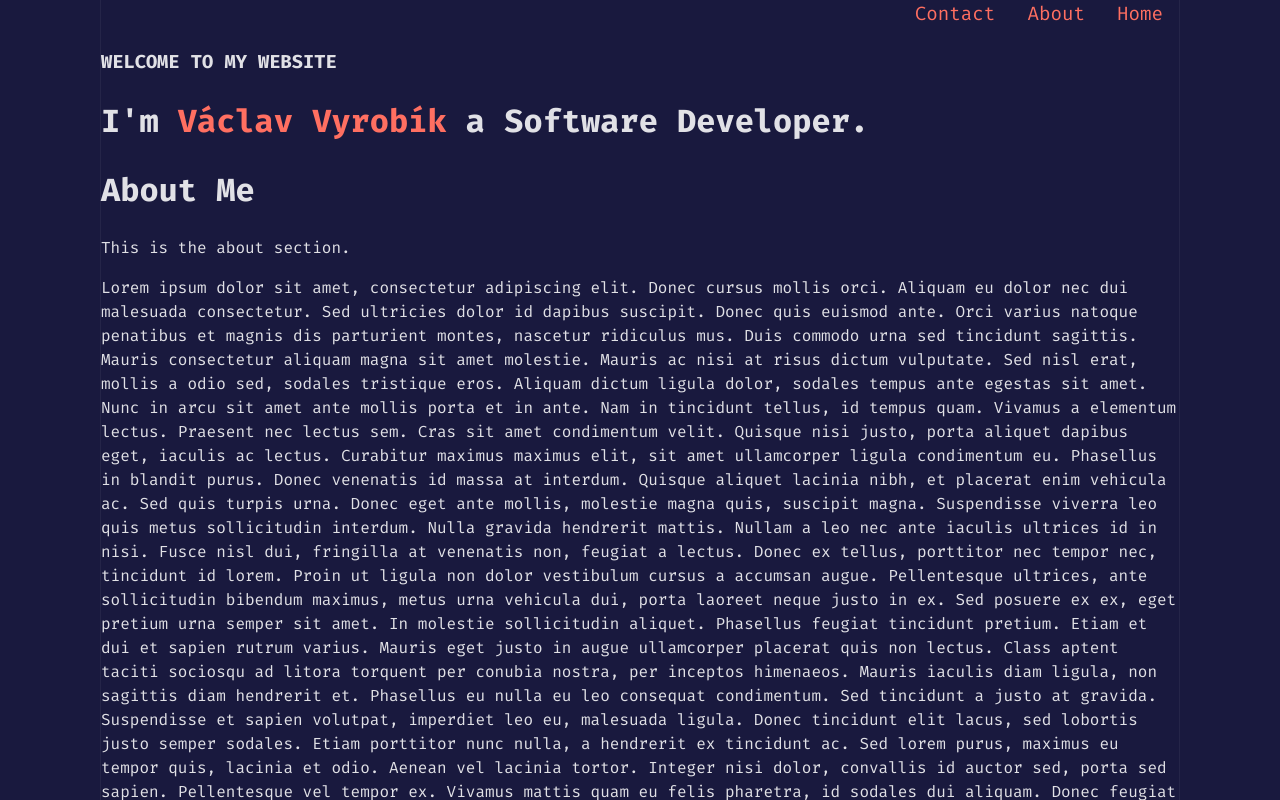
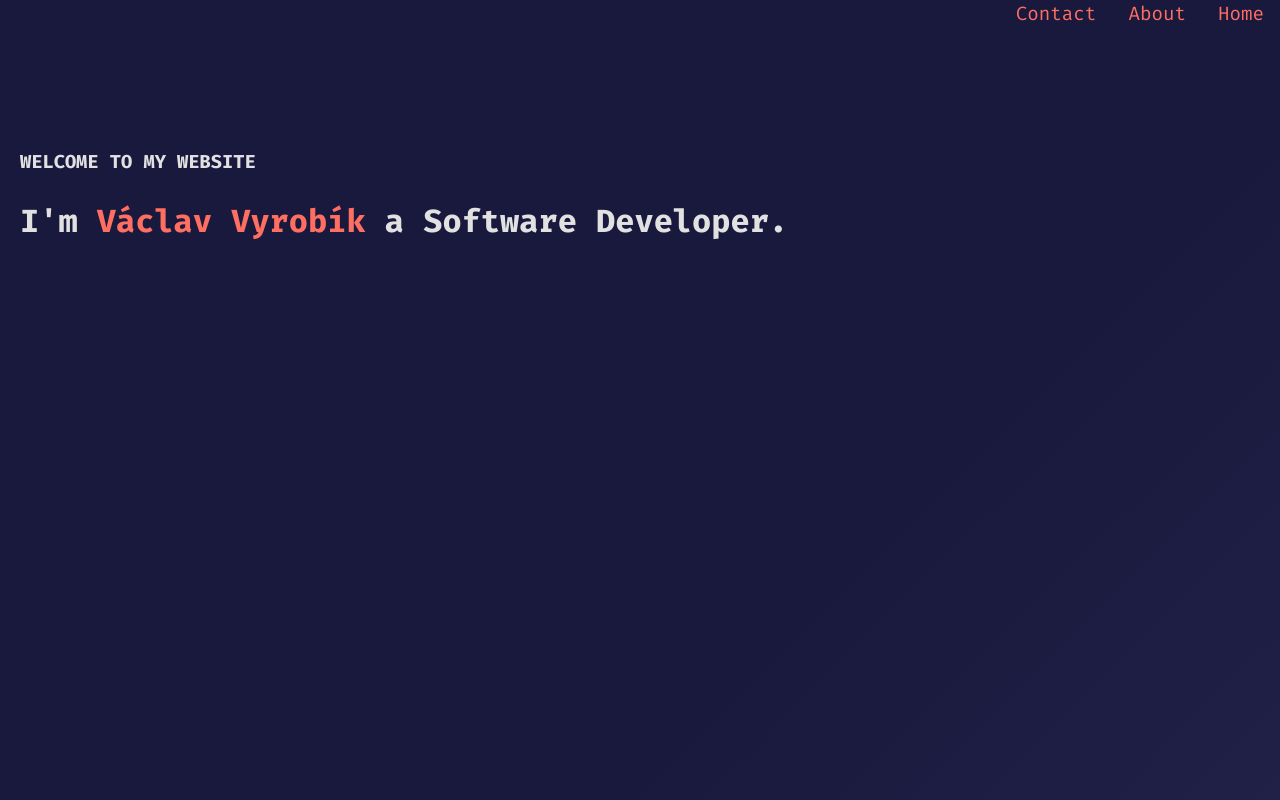
Before and after one commit to Valasik0/portfolio-website, a React (Vite) app: page / in a window 1280 px wide. Built offline with nearby package versions, Linux system fonts and the light colour scheme.

Commit message:
Implement code changes to enhance functionality and improve performance

```diff
--- a/src/About.css
+++ b/src/About.css
@@ -0,0 +1,6 @@
+#about {
+  padding: 100px 20px;
+  min-height: 100vh;
+  background: linear-gradient(315deg, #19193E 60%, #23234a 100%);
+  color: #E1E1E1;
+}
--- a/src/About.jsx
+++ b/src/About.jsx
@@ -5,28 +5,7 @@ function About() {
     <div id="about">
       <h1>About Me</h1>
       <p>This is the about section.</p>
-      <p>
-      Lorem ipsum dolor sit amet, consectetur adipiscing elit. Donec cursus mollis orci. Aliquam eu dolor nec dui malesuada consectetur. Sed ultricies dolor id dapibus suscipit. Donec quis euismod ante. Orci varius natoque penatibus et magnis dis parturient montes, nascetur ridiculus mus. Duis commodo urna sed tincidunt sagittis. Mauris consectetur aliquam magna sit amet molestie.
 
-Mauris ac nisi at risus dictum vulputate. Sed nisl erat, mollis a odio sed, sodales tristique eros. Aliquam dictum ligula dolor, sodales tempus ante egestas sit amet. Nunc in arcu sit amet ante mollis porta et in ante. Nam in tincidunt tellus, id tempus quam. Vivamus a elementum lectus. Praesent nec lectus sem. Cras sit amet condimentum velit. Quisque nisi justo, porta aliquet dapibus eget, iaculis ac lectus. Curabitur maximus maximus elit, sit amet ullamcorper ligula condimentum eu. Phasellus in blandit purus. Donec venenatis id massa at interdum. Quisque aliquet lacinia nibh, et placerat enim vehicula ac. Sed quis turpis urna. Donec eget ante mollis, molestie magna quis, suscipit magna. Suspendisse viverra leo quis metus sollicitudin interdum.
-
-Nulla gravida hendrerit mattis. Nullam a leo nec ante iaculis ultrices id in nisi. Fusce nisl dui, fringilla at venenatis non, feugiat a lectus. Donec ex tellus, porttitor nec tempor nec, tincidunt id lorem. Proin ut ligula non dolor vestibulum cursus a accumsan augue. Pellentesque ultrices, ante sollicitudin bibendum maximus, metus urna vehicula dui, porta laoreet neque justo in ex. Sed posuere ex ex, eget pretium urna semper sit amet. In molestie sollicitudin aliquet. Phasellus feugiat tincidunt pretium. Etiam et dui et sapien rutrum varius. Mauris eget justo in augue ullamcorper placerat quis non lectus. Class aptent taciti sociosqu ad litora torquent per conubia nostra, per inceptos himenaeos. Mauris iaculis diam ligula, non sagittis diam hendrerit et. Phasellus eu nulla eu leo consequat condimentum.
-
-Sed tincidunt a justo at gravida. Suspendisse et sapien volutpat, imperdiet leo eu, malesuada ligula. Donec tincidunt elit lacus, sed lobortis justo semper sodales. Etiam porttitor nunc nulla, a hendrerit ex tincidunt ac. Sed lorem purus, maximus eu tempor quis, lacinia et odio. Aenean vel lacinia tortor. Integer nisi dolor, convallis id auctor sed, porta sed sapien. Pellentesque vel tempor ex. Vivamus mattis quam eu felis pharetra, id sodales dui aliquam. Donec feugiat quis justo pretium mollis. Nulla eu laoreet erat. Maecenas ultrices euismod ultricies.
-
-Vestibulum consectetur ante non tellus tempus congue. Curabitur vestibulum, enim pulvinar euismod tempus, nulla odio feugiat magna, congue sagittis magna tortor vitae mauris. Sed vulputate ullamcorper sapien, finibus volutpat neque pretium et. Lorem ipsum dolor sit amet, consectetur adipiscing elit. Class aptent taciti sociosqu ad litora torquent per conubia nostra, per inceptos himenaeos. Duis quis egestas dolor. Vivamus dapibus volutpat lacus non bibendum. Nulla quis est semper, consequat tortor a, dignissim ipsum. Proin vel interdum neque. Aliquam ipsum urna, consectetur sit amet pellentesque sed, dictum non orci.
-      </p>
-      <p>
-      Lorem ipsum dolor sit amet, consectetur adipiscing elit. Donec cursus mollis orci. Aliquam eu dolor nec dui malesuada consectetur. Sed ultricies dolor id dapibus suscipit. Donec quis euismod ante. Orci varius natoque penatibus et magnis dis parturient montes, nascetur ridiculus mus. Duis commodo urna sed tincidunt sagittis. Mauris consectetur aliquam magna sit amet molestie.
-
-Mauris ac nisi at risus dictum vulputate. Sed nisl erat, mollis a odio sed, sodales tristique eros. Aliquam dictum ligula dolor, sodales tempus ante egestas sit amet. Nunc in arcu sit amet ante mollis porta et in ante. Nam in tincidunt tellus, id tempus quam. Vivamus a elementum lectus. Praesent nec lectus sem. Cras sit amet condimentum velit. Quisque nisi justo, porta aliquet dapibus eget, iaculis ac lectus. Curabitur maximus maximus elit, sit amet ullamcorper ligula condimentum eu. Phasellus in blandit purus. Donec venenatis id massa at interdum. Quisque aliquet lacinia nibh, et placerat enim vehicula ac. Sed quis turpis urna. Donec eget ante mollis, molestie magna quis, suscipit magna. Suspendisse viverra leo quis metus sollicitudin interdum.
-
-Nulla gravida hendrerit mattis. Nullam a leo nec ante iaculis ultrices id in nisi. Fusce nisl dui, fringilla at venenatis non, feugiat a lectus. Donec ex tellus, porttitor nec tempor nec, tincidunt id lorem. Proin ut ligula non dolor vestibulum cursus a accumsan augue. Pellentesque ultrices, ante sollicitudin bibendum maximus, metus urna vehicula dui, porta laoreet neque justo in ex. Sed posuere ex ex, eget pretium urna semper sit amet. In molestie sollicitudin aliquet. Phasellus feugiat tincidunt pretium. Etiam et dui et sapien rutrum varius. Mauris eget justo in augue ullamcorper placerat quis non lectus. Class aptent taciti sociosqu ad litora torquent per conubia nostra, per inceptos himenaeos. Mauris iaculis diam ligula, non sagittis diam hendrerit et. Phasellus eu nulla eu leo consequat condimentum.
-
-Sed tincidunt a justo at gravida. Suspendisse et sapien volutpat, imperdiet leo eu, malesuada ligula. Donec tincidunt elit lacus, sed lobortis justo semper sodales. Etiam porttitor nunc nulla, a hendrerit ex tincidunt ac. Sed lorem purus, maximus eu tempor quis, lacinia et odio. Aenean vel lacinia tortor. Integer nisi dolor, convallis id auctor sed, porta sed sapien. Pellentesque vel tempor ex. Vivamus mattis quam eu felis pharetra, id sodales dui aliquam. Donec feugiat quis justo pretium mollis. Nulla eu laoreet erat. Maecenas ultrices euismod ultricies.
-
-Vestibulum consectetur ante non tellus tempus congue. Curabitur vestibulum, enim pulvinar euismod tempus, nulla odio feugiat magna, congue sagittis magna tortor vitae mauris. Sed vulputate ullamcorper sapien, finibus volutpat neque pretium et. Lorem ipsum dolor sit amet, consectetur adipiscing elit. Class aptent taciti sociosqu ad litora torquent per conubia nostra, per inceptos himenaeos. Duis quis egestas dolor. Vivamus dapibus volutpat lacus non bibendum. Nulla quis est semper, consequat tortor a, dignissim ipsum. Proin vel interdum neque. Aliquam ipsum urna, consectetur sit amet pellentesque sed, dictum non orci.
-      </p>
     </div>
   );
 }
--- a/src/App.css
+++ b/src/App.css
@@ -3,23 +3,6 @@
   min-height: 100vh;
   width: 100vw;
   background: #19193E;
-}
-
-.side-container {
-  flex: 0 0 100px;
-  min-width: 60px;
-  background: transparent;
-  display: flex;
-  align-items: center;
-  justify-content: center;
-}
-
-.left-container {
-  border-right: 1px solid rgba(255, 255, 255, 0.05);
-}
-
-.right-container {
-  border-left: 1px solid rgba(255, 255, 255, 0.05);
 }
 
 .main-container {
--- a/src/App.jsx
+++ b/src/App.jsx
@@ -7,7 +7,6 @@ import './App.css';
 function App() {
   return (
     <div id="root-layout">
-      <div className="side-container left-container"></div>
       <div className="main-container">
         <Navbar />
         <div className="content-container">
@@ -16,7 +15,6 @@ function App() {
           <Contact />
         </div>
       </div>
-      <div className="side-container right-container"></div>
     </div>
   );
 }
--- a/src/Contact.css
+++ b/src/Contact.css
@@ -0,0 +1,6 @@
+#contact {
+  padding: 100px 20px;
+  min-height: 100vh;
+  background: linear-gradient(135deg, #19193E 60%, #23234a 100%);
+  color: #E1E1E1;
+}
--- a/src/Home.css
+++ b/src/Home.css
@@ -0,0 +1,6 @@
+#home {
+  padding: 100px 20px;
+  min-height: 100vh;
+  background: linear-gradient(135deg, #19193E 60%, #23234a 100%);
+  color: #E1E1E1;
+}
--- a/src/index.css
+++ b/src/index.css
@@ -26,7 +26,7 @@ body {
 }
 
 ::-webkit-scrollbar {
-  width: 5px;
+  width: 8px;
   background: #19193E;
 }
 ::-webkit-scrollbar-thumb {
```
Also changed, not shown: 1 other file (tests, documents, lock files or other folders).
